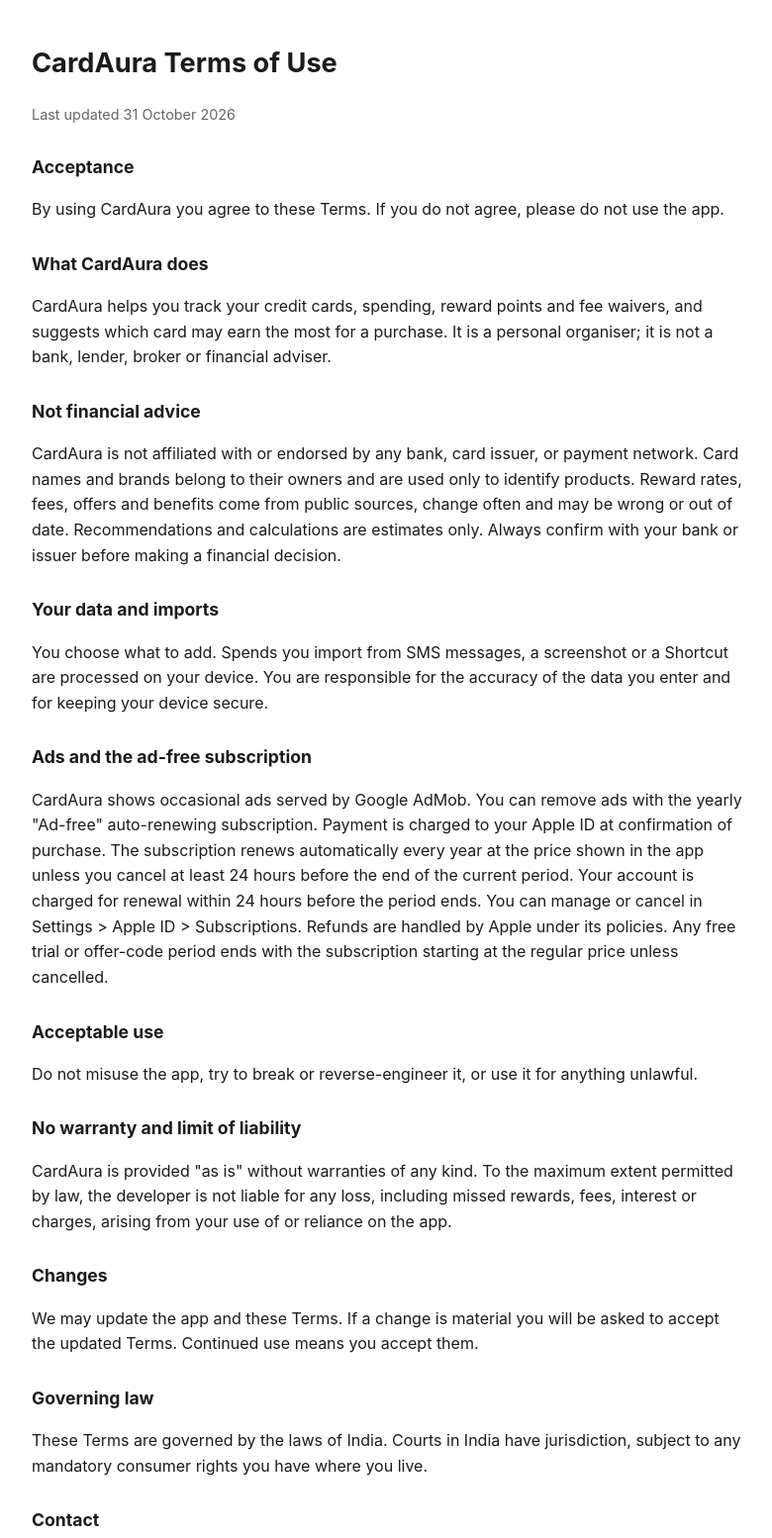
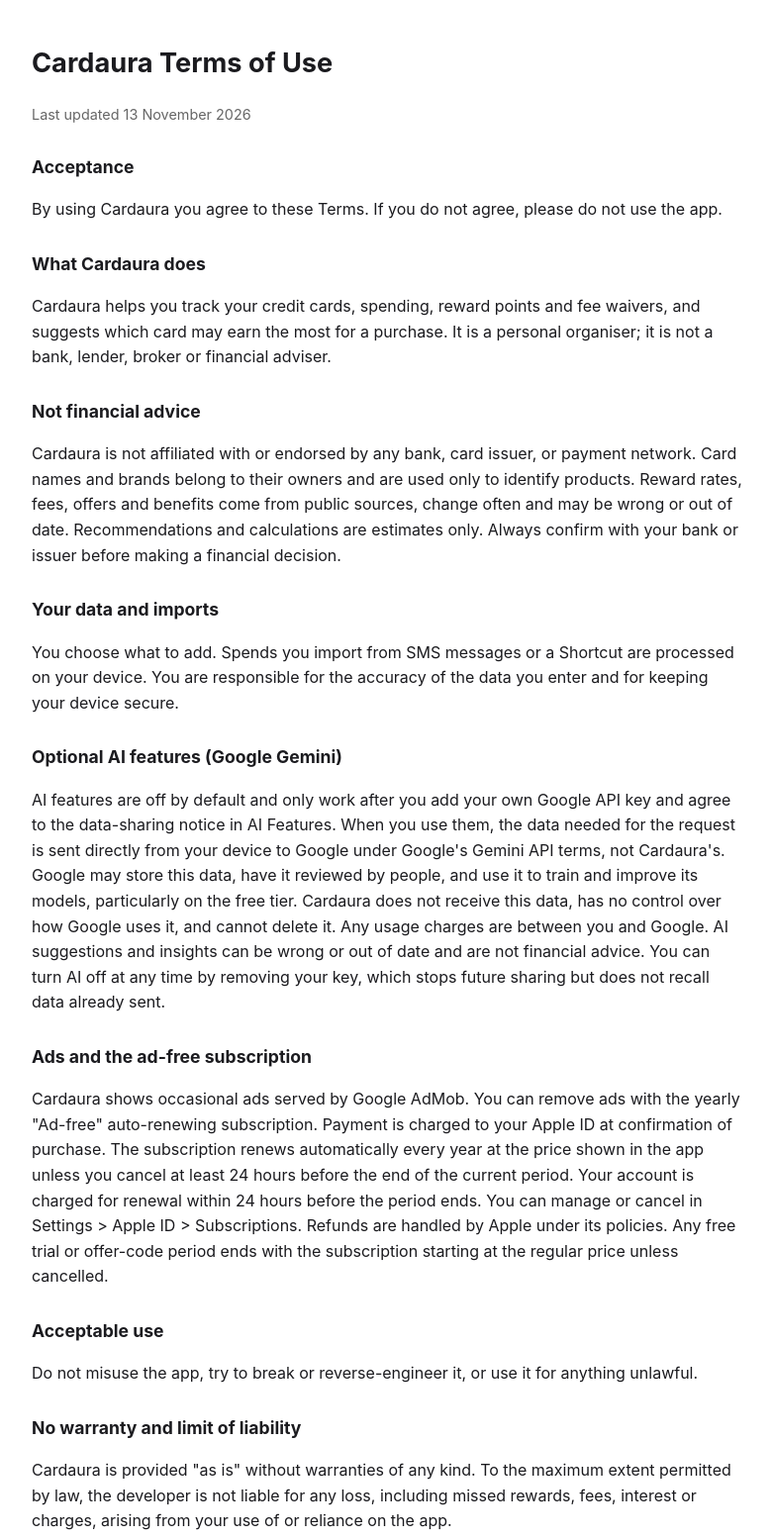
Before and after one commit to creditcardmanagerapp-creator/cardaura-legal, a plain HTML site: page terms.html in a window 1280 px wide. Shown: the top 1554 px of the page at 99% size, without its empty margins (248-1028 px from the left). Drawn offline with Linux system fonts and the light colour scheme.

Commit message:
Update Cardaura Terms of Use: optional AI features, remove screenshot import
Co-Authored-By: Claude Opus 5.5 <noreply@anthropic.com>

```diff
--- a/terms.html
+++ b/terms.html
@@ -3,7 +3,7 @@
 <head>
 <meta charset="utf-8">
 <meta name="viewport" content="width=device-width, initial-scale=1">
-<title>CardAura Terms of Use</title>
+<title>Cardaura Terms of Use</title>
 <style>
 body{font:16px/1.6 -apple-system,system-ui,Segoe UI,Roboto,sans-serif;max-width:720px;margin:0 auto;padding:24px 16px;color:#1b1b1f;background:#fff}
 h1{font-size:1.7rem} h2{font-size:1.1rem;margin-top:1.6em} .meta{color:#666;font-size:.9rem}
@@ -11,22 +11,24 @@ h1{font-size:1.7rem} h2{font-size:1.1rem;margin-top:1.6em} .meta{color:#666;font
 </style>
 </head>
 <body>
-<h1>CardAura Terms of Use</h1>
-<p class="meta">Last updated 31 October 2026</p>
+<h1>Cardaura Terms of Use</h1>
+<p class="meta">Last updated 13 November 2026</p>
 <h2>Acceptance</h2>
-<p>By using CardAura you agree to these Terms. If you do not agree, please do not use the app.</p>
-<h2>What CardAura does</h2>
-<p>CardAura helps you track your credit cards, spending, reward points and fee waivers, and suggests which card may earn the most for a purchase. It is a personal organiser; it is not a bank, lender, broker or financial adviser.</p>
+<p>By using Cardaura you agree to these Terms. If you do not agree, please do not use the app.</p>
+<h2>What Cardaura does</h2>
+<p>Cardaura helps you track your credit cards, spending, reward points and fee waivers, and suggests which card may earn the most for a purchase. It is a personal organiser; it is not a bank, lender, broker or financial adviser.</p>
 <h2>Not financial advice</h2>
-<p>CardAura is not affiliated with or endorsed by any bank, card issuer, or payment network. Card names and brands belong to their owners and are used only to identify products. Reward rates, fees, offers and benefits come from public sources, change often and may be wrong or out of date. Recommendations and calculations are estimates only. Always confirm with your bank or issuer before making a financial decision.</p>
+<p>Cardaura is not affiliated with or endorsed by any bank, card issuer, or payment network. Card names and brands belong to their owners and are used only to identify products. Reward rates, fees, offers and benefits come from public sources, change often and may be wrong or out of date. Recommendations and calculations are estimates only. Always confirm with your bank or issuer before making a financial decision.</p>
 <h2>Your data and imports</h2>
-<p>You choose what to add. Spends you import from SMS messages, a screenshot or a Shortcut are processed on your device. You are responsible for the accuracy of the data you enter and for keeping your device secure.</p>
+<p>You choose what to add. Spends you import from SMS messages or a Shortcut are processed on your device. You are responsible for the accuracy of the data you enter and for keeping your device secure.</p>
+<h2>Optional AI features (Google Gemini)</h2>
+<p>AI features are off by default and only work after you add your own Google API key and agree to the data-sharing notice in AI Features. When you use them, the data needed for the request is sent directly from your device to Google under Google&#x27;s Gemini API terms, not Cardaura&#x27;s. Google may store this data, have it reviewed by people, and use it to train and improve its models, particularly on the free tier. Cardaura does not receive this data, has no control over how Google uses it, and cannot delete it. Any usage charges are between you and Google. AI suggestions and insights can be wrong or out of date and are not financial advice. You can turn AI off at any time by removing your key, which stops future sharing but does not recall data already sent.</p>
 <h2>Ads and the ad-free subscription</h2>
-<p>CardAura shows occasional ads served by Google AdMob. You can remove ads with the yearly &quot;Ad-free&quot; auto-renewing subscription. Payment is charged to your Apple ID at confirmation of purchase. The subscription renews automatically every year at the price shown in the app unless you cancel at least 24 hours before the end of the current period. Your account is charged for renewal within 24 hours before the period ends. You can manage or cancel in Settings &gt; Apple ID &gt; Subscriptions. Refunds are handled by Apple under its policies. Any free trial or offer-code period ends with the subscription starting at the regular price unless cancelled.</p>
+<p>Cardaura shows occasional ads served by Google AdMob. You can remove ads with the yearly &quot;Ad-free&quot; auto-renewing subscription. Payment is charged to your Apple ID at confirmation of purchase. The subscription renews automatically every year at the price shown in the app unless you cancel at least 24 hours before the end of the current period. Your account is charged for renewal within 24 hours before the period ends. You can manage or cancel in Settings &gt; Apple ID &gt; Subscriptions. Refunds are handled by Apple under its policies. Any free trial or offer-code period ends with the subscription starting at the regular price unless cancelled.</p>
 <h2>Acceptable use</h2>
 <p>Do not misuse the app, try to break or reverse-engineer it, or use it for anything unlawful.</p>
 <h2>No warranty and limit of liability</h2>
-<p>CardAura is provided &quot;as is&quot; without warranties of any kind. To the maximum extent permitted by law, the developer is not liable for any loss, including missed rewards, fees, interest or charges, arising from your use of or reliance on the app.</p>
+<p>Cardaura is provided &quot;as is&quot; without warranties of any kind. To the maximum extent permitted by law, the developer is not liable for any loss, including missed rewards, fees, interest or charges, arising from your use of or reliance on the app.</p>
 <h2>Changes</h2>
 <p>We may update the app and these Terms. If a change is material you will be asked to accept the updated Terms. Continued use means you accept them.</p>
 <h2>Governing law</h2>
```
